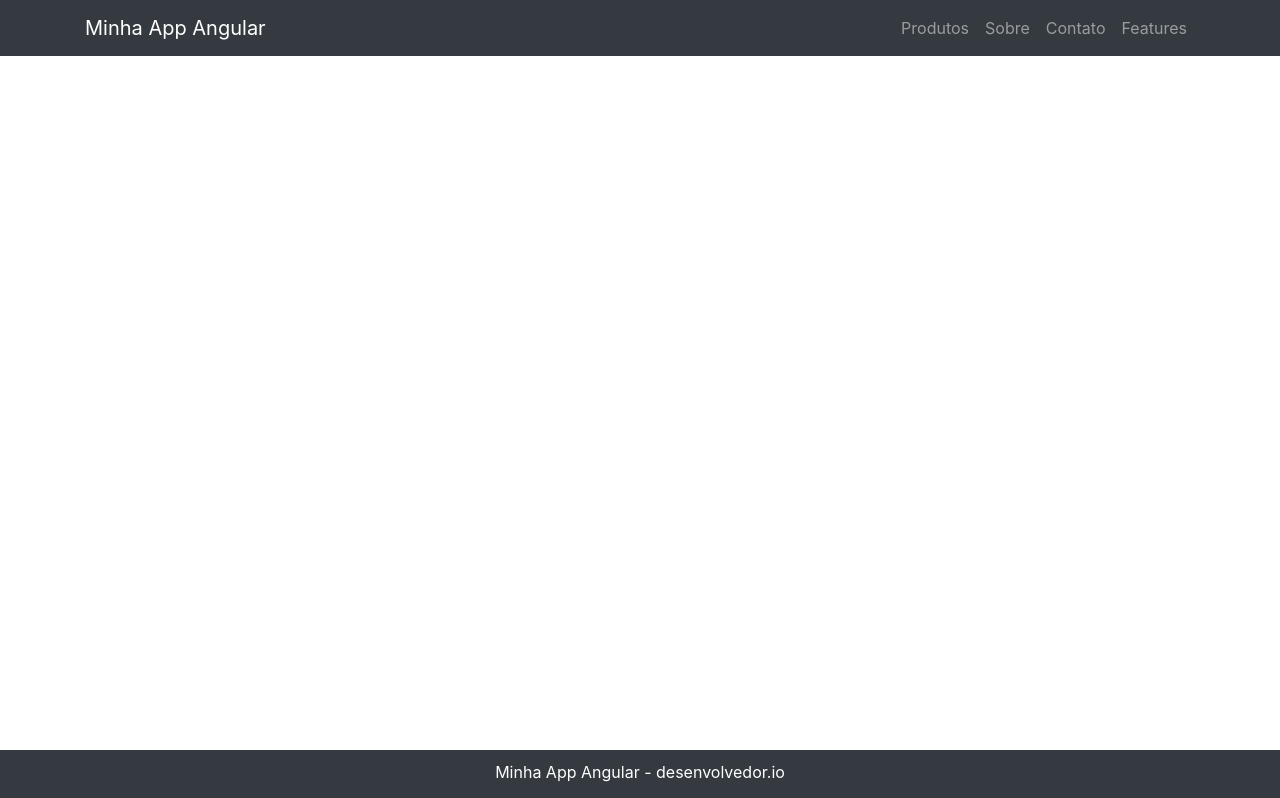
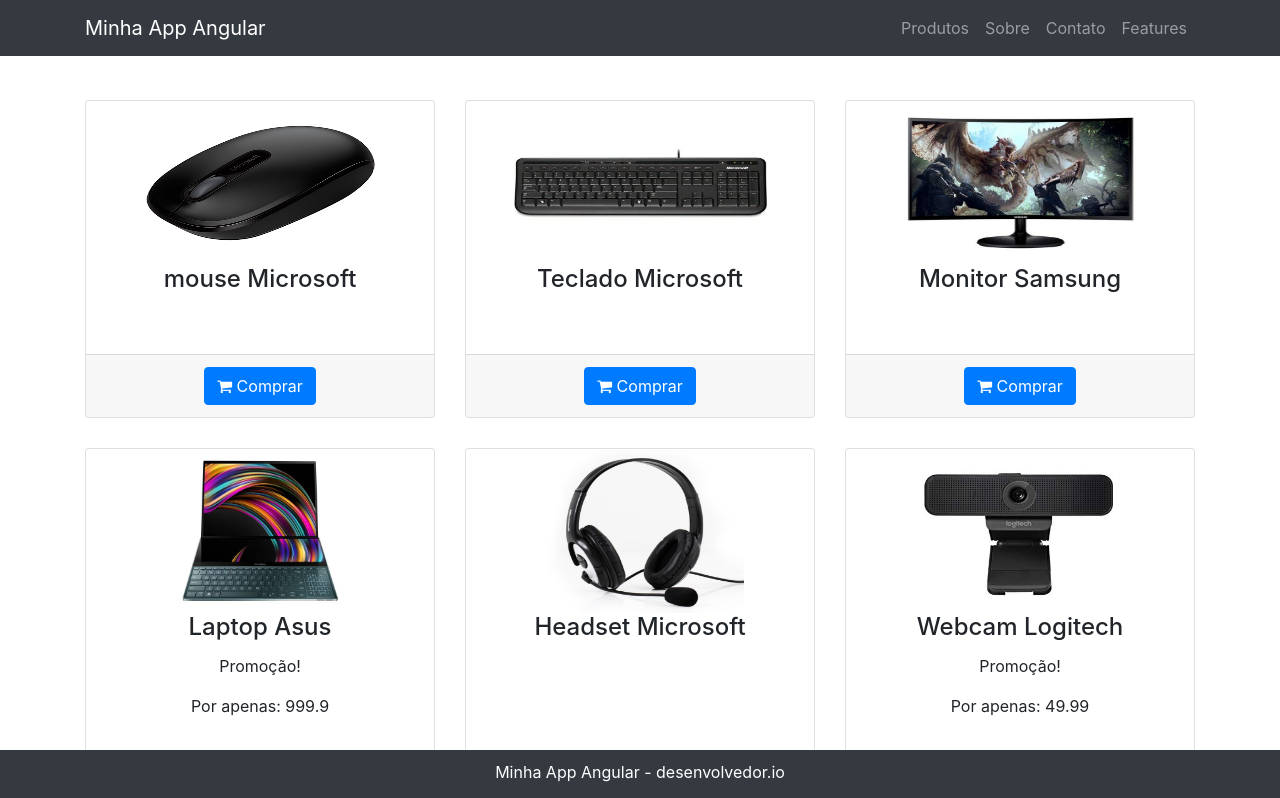
Before and after one commit to grbalmeida/desenvolvedor.io-desenvolvimento-spa-angular, an Angular app in the folder MeuProjeto/: page /produtos in a window 1280 px wide. Before the commit this address led to /. Shown: the top 798 px of the page. Built offline with nearby package versions, Linux system fonts and the light colour scheme; data requests are answered from the project's data file.

Commit message:
Consumindo o serviço através do componente

```diff
--- a/MeuProjeto/src/app/app.module.ts
+++ b/MeuProjeto/src/app/app.module.ts
@@ -3,6 +3,7 @@
 import { RouterModule } from '@angular/router';
 import { APP_BASE_HREF } from '@angular/common';
 import { FormsModule } from '@angular/forms';
+import { HttpClientModule, HttpClient } from '@angular/common/http'
 
 import { AppComponent } from './app.component';
 import { MenuComponent } from './navegacao/menu/menu.component';
@@ -13,6 +14,7 @@
 import { rootRouterConfig } from './app.routes';
 import { DataBindingComponent } from './demos/data-binding/data-binding.component';
 import { ProdutoService } from './produtos/produto.service';
+import { ListaProdutoComponent } from './produtos/lista-produto/lista-produto.component';
 
 @NgModule({
   declarations: [
@@ -22,11 +24,13 @@
     FooterComponent,
     SobreComponent,
     ContatoComponent,
-    DataBindingComponent
+    DataBindingComponent,
+    ListaProdutoComponent
   ],
   imports: [
     BrowserModule,
     FormsModule,
+    HttpClientModule,
     RouterModule.forRoot(rootRouterConfig, { useHash: false })
   ],
   providers: [
--- a/MeuProjeto/src/app/app.routes.ts
+++ b/MeuProjeto/src/app/app.routes.ts
@@ -3,11 +3,15 @@
 import { ContatoComponent } from './institucional/contato/contato.component';
 import { SobreComponent } from './institucional/sobre/sobre.component';
 import { DataBindingComponent } from './demos/data-binding/data-binding.component';
+import { ListaProdutoComponent } from './produtos/lista-produto/lista-produto.component';
 
 export const rootRouterConfig: Routes = [
     { path: '', redirectTo: '/home', pathMatch: 'full' },
     { path: 'home', component: HomeComponent },
     { path: 'contato', component: ContatoComponent },
     { path: 'sobre', component: SobreComponent },
-    { path: 'feature-data-binding', component: DataBindingComponent }
+    { path: 'feature-data-binding', component: DataBindingComponent },
+    { path: 'produtos', component: ListaProdutoComponent },
+    { path: 'produto-detalhe/:id', component: ListaProdutoComponent },
+    { path: 'carrinho/:id', component: ListaProdutoComponent }
 ];
--- /dev/null
+++ b/MeuProjeto/src/app/produtos/lista-produto/lista-produto.component.html
@@ -0,0 +1,38 @@
+<div class="container main-container">
+
+    <div class="row text-center">
+
+        <div *ngFor="let produto of produtos" class="col-md-4" style="padding-bottom: 30px;">
+            <div class="card h-100">
+                <a class="text-decoration-none" [routerLink]="['/produto-detalhe', produto.id]">
+                    <div style="align-content:center;">
+                        <img src="/assets/{{ produto.imagem }}" height="164px" width="253px" alt="">
+                    </div>
+                </a>
+                <h4 class="card-title">{{ produto.nome }}</h4>
+
+                <div *ngIf="produto.promocao">
+                    <p>Promoção!</p>
+                    <p>Por apenas: {{ produto.valorPromo }}</p>
+                </div>
+
+                <div *ngIf="produto.promocao" class="card-body">
+                    <div><h4 class="card-text">De: {{ produto.valor }}
+                        <small><del></del></small>
+                        Por: {{ produto.valorPromo }}
+                    </h4></div>
+                </div>
+
+                <div class="card-body">
+                    <div><h4></h4></div>
+                </div>
+
+                <div class="card-footer">
+                    <a class="btn btn-primary" [routerLink]="['/carrinho', produto.id]">
+                        <span class="fa fa-shopping-cart"></span> Comprar
+                    </a>
+                </div>
+            </div>
+        </div>
+    </div>
+</div>
--- /dev/null
+++ b/MeuProjeto/src/app/produtos/lista-produto/lista-produto.component.ts
@@ -0,0 +1,25 @@
+import { Component, OnInit } from '@angular/core';
+import { Produto } from '../produto';
+import { ProdutoService } from '../produto.service';
+
+@Component({
+  selector: 'app-lista-produto',
+  templateUrl: './lista-produto.component.html'
+})
+export class ListaProdutoComponent implements OnInit {
+
+  constructor(private produtoService: ProdutoService) { }
+
+  public produtos: Produto[] = [];
+
+  ngOnInit() {
+    this.produtoService.obterProdutos().subscribe(
+      produtos => {
+        this.produtos = produtos;
+        console.log(produtos)
+      },
+      error => console.error(error)
+    );
+  }
+
+}
```
